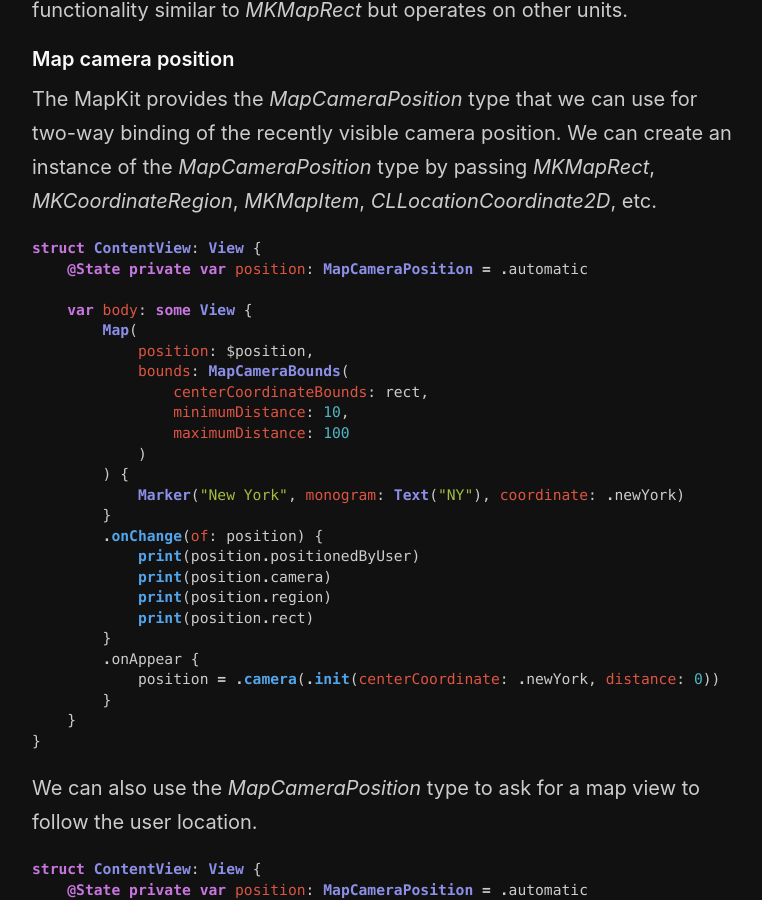
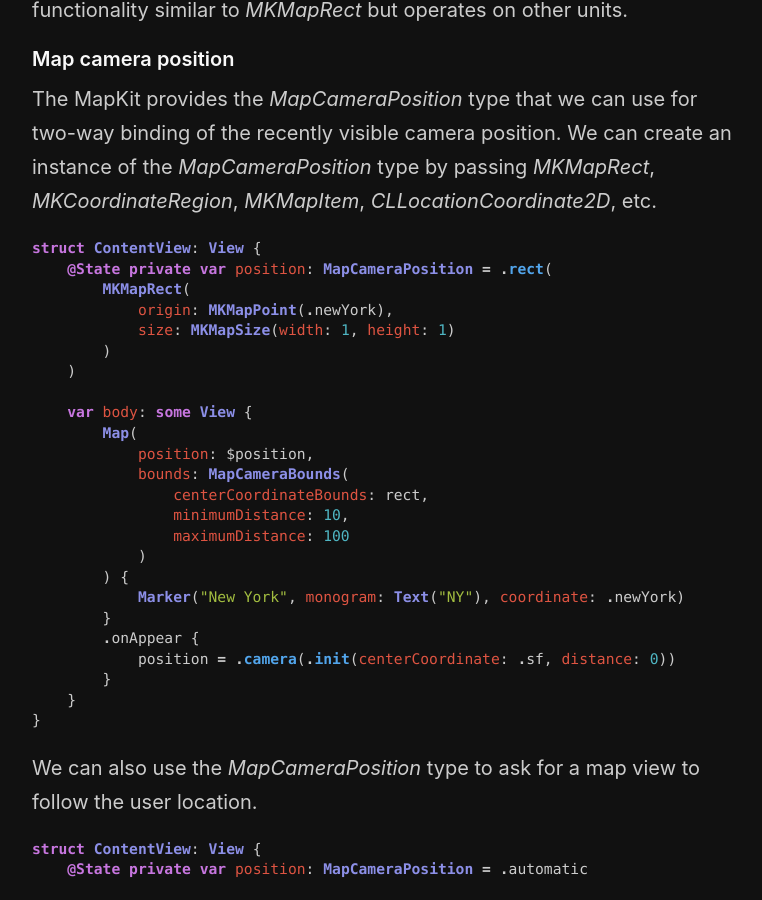
Before and after one commit to mecid/mecid.github.io, a Jekyll site: the page built from _posts/2023-12-12-mastering-mapkit-in-swiftui-camera.md, in a window 1280 px wide and 900 px high, scrolled down 2558 px. Shown: the whole window, without its empty margins (258-1020 px from the left). Built offline with Jekyll 4.4.1, drawn with Linux system fonts in a browser that asks for light colours.

Commit message:
small code example improvement in the map camera post

````diff
--- a/_posts/2023-12-12-mastering-mapkit-in-swiftui-camera.md
+++ b/_posts/2023-12-12-mastering-mapkit-in-swiftui-camera.md
@@ -72,7 +72,12 @@ The MapKit provides the *MapCameraPosition* type that we can use for two-way bin
 
 ```swift
 struct ContentView: View {
-    @State private var position: MapCameraPosition = .automatic
+    @State private var position: MapCameraPosition = .rect(
+        MKMapRect(
+            origin: MKMapPoint(.newYork),
+            size: MKMapSize(width: 1, height: 1)
+        )
+    )
 
     var body: some View {
         Map(
@@ -85,14 +90,8 @@ struct ContentView: View {
         ) {
             Marker("New York", monogram: Text("NY"), coordinate: .newYork)
         }
-        .onChange(of: position) {
-            print(position.positionedByUser)
-            print(position.camera)
-            print(position.region)
-            print(position.rect)
-        }
         .onAppear {
-            position = .camera(.init(centerCoordinate: .newYork, distance: 0))
+            position = .camera(.init(centerCoordinate: .sf, distance: 0))
         }
     }
 }
````
